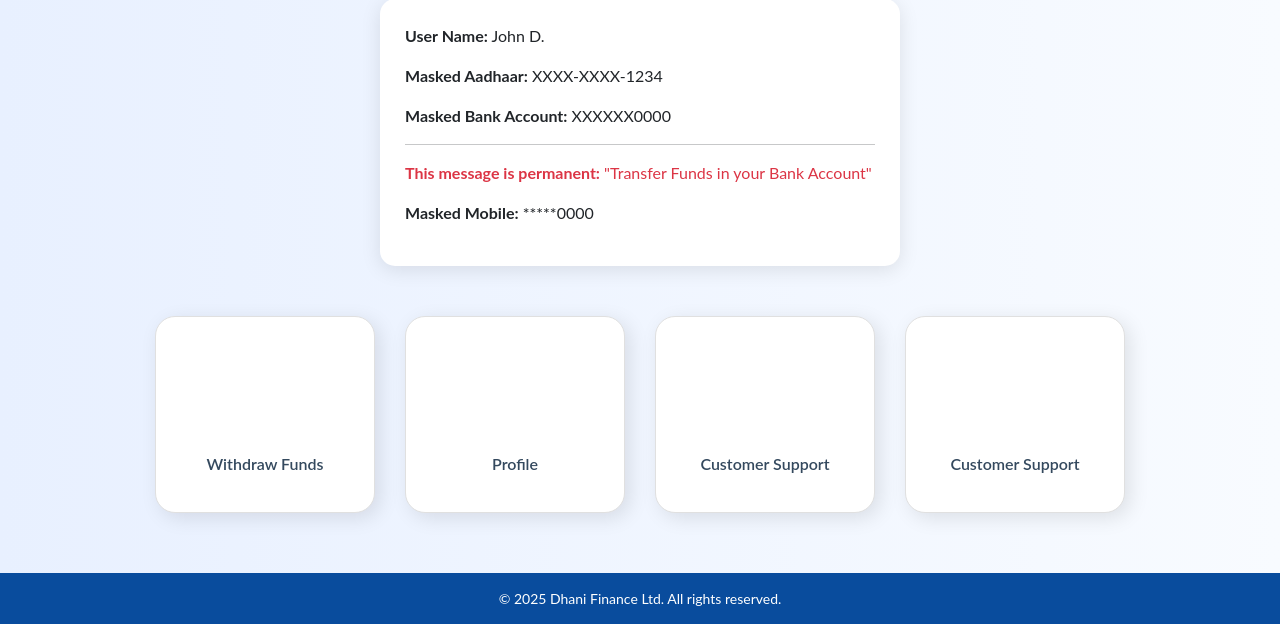
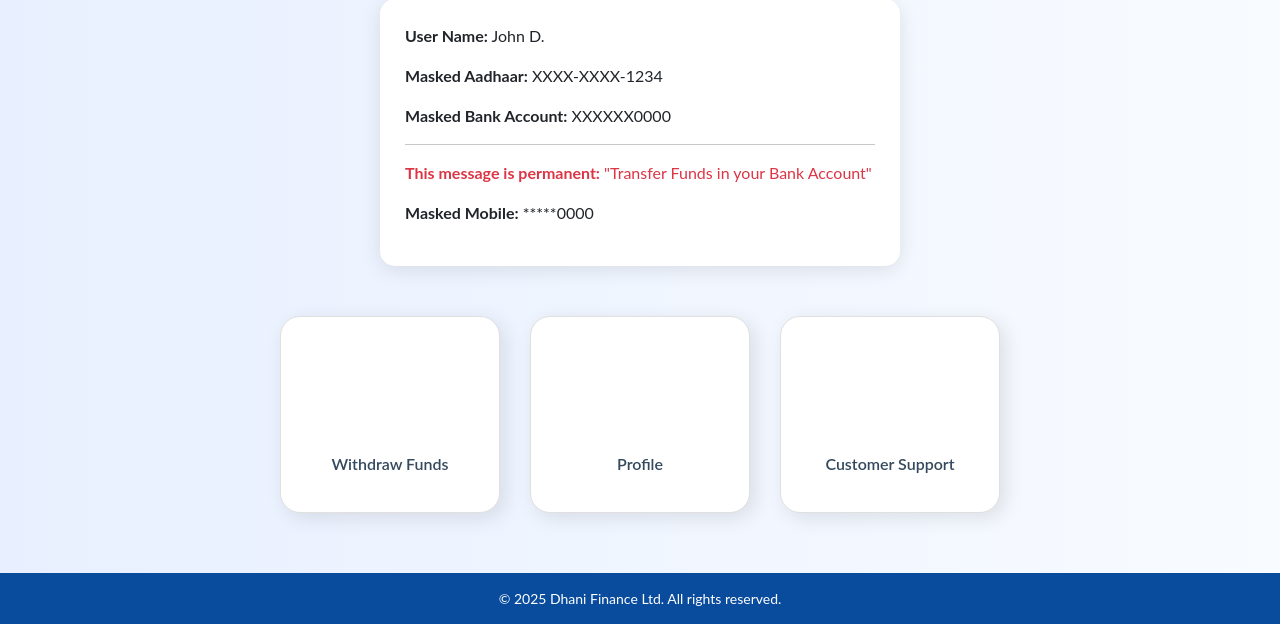
Before and after one commit to AnasRust/Dhani_Finance, a Flask app: page /next in a window 1280 px wide. Shown: the part 444-1068 px from the top of the page. Run offline with Flask 2, Linux system fonts and the light colour scheme; the visitor is signed in with stand-in values (Sample User, id 1); data that the repository does not hold is empty; parts of the project's set-up code (start-up, migrations or seed data) failed here and were passed over; some libraries are stand-ins or nearby versions.

Commit message:
Updated next.html for system malfunction UI

```diff
--- a/templates/next.html
+++ b/templates/next.html
@@ -104,11 +104,6 @@
       <p>Profile</p>
     </div>
 
-    <div class="action-card" onclick="window.location.href='/contact'">
-      <div id="contactAnim" style="height:100px;"></div>
-      <p>Customer Support</p>
-    </div>
-
     <div class="action-card" onclick="window.location.href='/customer-care'">
       <div id="supportAnim" style="height:100px;"></div>
       <p>Customer Support</p>
```
